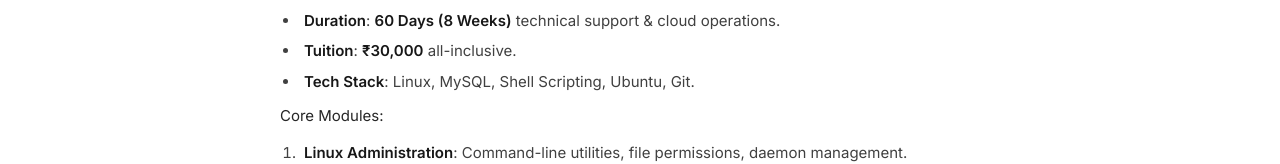
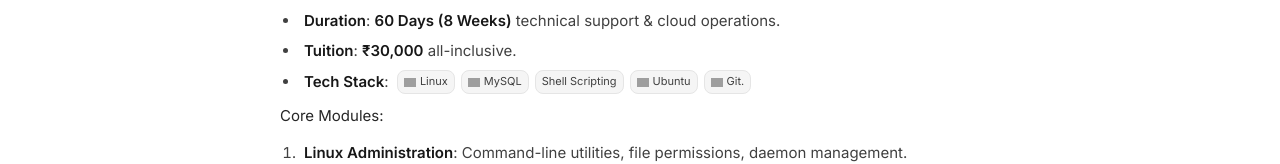
Before and after one commit to jarvisaiacademy/jarvisaiacademy, a Next.js app: page /courses/app-support in a window 1280 px wide. Shown: the part 520-684 px from the top of the page. Built offline with nearby package versions, Linux system fonts and the light colour scheme; no server answers; grey boxes are pictures that could not be loaded.

Commit message:
feat: ansbook chat response template, variable injection, tech stack icons in chat

```diff
--- a/src/components/admin/admin-course-detail.tsx
+++ b/src/components/admin/admin-course-detail.tsx
@@ -448,6 +448,19 @@ export function AdminCourseDetail({ courseId, shell }: AdminCourseDetailProps) {
                   AI Chat Inquiry Prompt
                 </span>
               </div>
+
+              {/* 17. Ansbook / Chat Response Template */}
+              <div className="flex flex-col min-w-0 col-span-1 sm:col-span-2 lg:col-span-4 mt-2">
+                <hr className="border-neutral-200 dark:border-white/10 mb-4" />
+                <span className="text-xs font-bold uppercase tracking-wider text-neutral-500 dark:text-neutral-400 mb-2">Chat Response Template (Ansbook)</span>
+                {course.chatResponse ? (
+                  <pre className="text-xs text-neutral-800 dark:text-neutral-200 whitespace-pre-wrap leading-relaxed font-mono bg-neutral-50 dark:bg-white/5 rounded-xl p-4 border border-neutral-200 dark:border-white/10">
+                    {course.chatResponse}
+                  </pre>
+                ) : (
+                  <span className="text-sm text-neutral-400 italic">No custom chat response set. The default dynamic template will be used.</span>
+                )}
+              </div>
             </div>
           </div>
 
--- a/src/components/admin/course-editor-page.tsx
+++ b/src/components/admin/course-editor-page.tsx
@@ -178,6 +178,7 @@ function CourseForm({ course, shell }: { course: CourseItem | null; shell: Admin
       ? (course.topics || []).join("\n")
       : "Module 1: Architecture\nModule 2: Real-time APIs\nModule 3: Cloud Deployment"
   );
+  const [formChatResponse, setFormChatResponse] = useState(() => course?.chatResponse || "");
 
   const actionPrompt =
     course?.actionPrompt || (course ? `Tell me about the ${course.title} course` : "");
@@ -247,6 +248,7 @@ function CourseForm({ course, shell }: { course: CourseItem | null; shell: Admin
           topics: topicsArr,
           actionPrompt:
             actionPrompt.trim() || `Tell me about the ${formTitle.trim()} course`,
+          chatResponse: formChatResponse.trim(),
           status: formStatus,
           teacherIds: formTeacherIds,
         });
@@ -269,6 +271,7 @@ function CourseForm({ course, shell }: { course: CourseItem | null; shell: Admin
           topics: topicsArr,
           actionPrompt:
             actionPrompt.trim() || `Tell me about the ${formTitle.trim()} course`,
+          chatResponse: formChatResponse.trim(),
           status: "active",
           teacherIds: formTeacherIds,
         });
@@ -599,6 +602,31 @@ function CourseForm({ course, shell }: { course: CourseItem | null; shell: Admin
                     className="w-full px-3.5 py-2.5 rounded-xl text-xs bg-neutral-100 dark:bg-white/5 border border-neutral-200 dark:border-white/10 text-neutral-900 dark:text-white placeholder:text-neutral-400 focus:outline-hidden focus:ring-1 focus:ring-emerald-500 font-mono text-[11px] resize-y"
                   />
                 </div>
+
+                {/* 15. Chat Response Template (spans all 4 columns) */}
+                <div className="flex flex-col gap-1.5 col-span-1 sm:col-span-2 lg:col-span-4">
+                  <label className="text-xs font-semibold text-neutral-700 dark:text-neutral-300">
+                    Chat Response Template{" "}
+                    <span className="text-neutral-400 font-normal">(optional)</span>
+                  </label>
+                  <textarea
+                    rows={8}
+                    value={formChatResponse}
+                    onChange={(e) => setFormChatResponse(e.target.value)}
+                    placeholder={`### 🎓 **{title}**\n\n* **Track**: {categoryLabel}\n* **Duration**: **{duration}**\n* **Tuition Fee**: **{fee}**\n* **Overview**: {description}\n\nWould you like to enroll?`}
+                    className="w-full px-3.5 py-2.5 rounded-xl text-xs bg-neutral-100 dark:bg-white/5 border border-neutral-200 dark:border-white/10 text-neutral-900 dark:text-white placeholder:text-neutral-400 focus:outline-hidden focus:ring-1 focus:ring-emerald-500 font-mono text-[11px] resize-y"
+                  />
+                  <span className="text-[10px] text-neutral-400">
+                    Available variables:{" "}
+                    <code className="font-mono">{"{title}"}</code>{" "}
+                    <code className="font-mono">{"{duration}"}</code>{" "}
+                    <code className="font-mono">{"{fee}"}</code>{" "}
+                    <code className="font-mono">{"{description}"}</code>{" "}
+                    <code className="font-mono">{"{categoryLabel}"}</code>{" "}
+                    <code className="font-mono">{"{techStack}"}</code>{" "}
+                    <code className="font-mono">{"{topics}"}</code>
+                  </span>
+                </div>
               </div>
             </div>
 
--- a/src/components/chat/chat-canvas.tsx
+++ b/src/components/chat/chat-canvas.tsx
@@ -401,6 +401,27 @@ export function ChatCanvas({
       if (academyKnowledge[matchedCourse.id]) {
         return academyKnowledge[matchedCourse.id];
       }
+
+      // Check custom chatResponse template first (editable by admin)
+      if (matchedCourse.chatResponse && matchedCourse.chatResponse.trim()) {
+        const resolved = matchedCourse.chatResponse
+          .replace(/{title}/g, matchedCourse.title)
+          .replace(/{duration}/g, matchedCourse.duration)
+          .replace(/{fee}/g, matchedCourse.fee)
+          .replace(/{description}/g, matchedCourse.description)
+          .replace(/{categoryLabel}/g, matchedCourse.categoryLabel || matchedCourse.category)
+          .replace(/{techStack}/g, matchedCourse.techStack?.join(", ") || "")
+          .replace(/{topics}/g, matchedCourse.topics?.map((t: string) => `* ${t}`).join("\n") || "");
+        return {
+          text: resolved,
+          suggestions: [
+            `I want to enroll in ${matchedCourse.title}`,
+            "What is the fee structure & payment options?",
+            "Tell me about the Super10 Elite Batch with 100% placement assurance",
+          ],
+        };
+      }
+
       return {
         text: `### 🎓 **${matchedCourse.title}**\n\n` +
           `* **Track**: ${matchedCourse.categoryLabel || matchedCourse.category}\n` +
--- a/src/components/chat/markdown-renderer.tsx
+++ b/src/components/chat/markdown-renderer.tsx
@@ -4,6 +4,7 @@ import React, { useState } from "react";
 import ReactMarkdown from "react-markdown";
 import remarkGfm from "remark-gfm";
 import { Copy, Check, ExternalLink } from "lucide-react";
+import { DevIcon, iconKeyFor } from "@/components/ui/dev-icon";
 
 interface MarkdownRendererProps {
   content: string;
@@ -14,6 +15,21 @@ interface MarkdownRendererProps {
 /** Prefix for in-message links that send a prompt instead of navigating.
  *  Relative, so react-markdown's url transform leaves it intact. */
 const ASK_PREFIX = "#ask:";
+
+/**
+ * Recursively extract the plain-text content from a React child tree so the li
+ * renderer can detect "**Tech Stack**: …" items regardless of how ReactMarkdown
+ * wraps the strong/text nodes.
+ */
+function childrenToText(node: React.ReactNode): string {
+  if (typeof node === "string" || typeof node === "number") return String(node);
+  if (Array.isArray(node)) return node.map(childrenToText).join("");
+  if (React.isValidElement(node)) {
+    const el = node as React.ReactElement<{ children?: React.ReactNode }>;
+    return childrenToText(el.props.children);
+  }
+  return "";
+}
 
 export function MarkdownRenderer({ content, onPromptClick }: MarkdownRendererProps) {
   return (
@@ -43,7 +59,35 @@ export function MarkdownRenderer({ content, onPromptClick }: MarkdownRendererPro
               {children}
             </ol>
           ),
-          li: ({ children }) => <li className="leading-relaxed pl-1">{children}</li>,
+          li: ({ children }) => {
+            const text = childrenToText(children);
+            // Detect "Tech Stack: item1, item2" list items and render icon chips
+            const techMatch = /^\s*Tech Stack\s*:\s*(.+)$/i.exec(text);
+            if (techMatch) {
+              const techs = techMatch[1].split(",").map((t) => t.trim()).filter(Boolean);
+              return (
+                <li className="leading-relaxed pl-1">
+                  <span className="font-semibold text-neutral-900 dark:text-white">Tech Stack</span>
+                  <span className="text-neutral-700 dark:text-neutral-300">: </span>
+                  <span className="inline-flex flex-wrap items-center gap-1.5 ml-1">
+                    {techs.map((tech) => {
+                      const key = iconKeyFor(tech);
+                      return (
+                        <span
+                          key={tech}
+                          className="inline-flex items-center gap-1 px-1.5 py-0.5 rounded-md text-[11px] bg-neutral-100 dark:bg-white/10 text-neutral-700 dark:text-neutral-300 border border-neutral-200 dark:border-white/10"
+                        >
+                          {key && <DevIcon name={key} size={12} />}
+                          <span>{tech}</span>
+                        </span>
+                      );
+                    })}
+                  </span>
+                </li>
+              );
+            }
+            return <li className="leading-relaxed pl-1">{children}</li>;
+          },
           strong: ({ children }) => <strong className="font-semibold text-neutral-900 dark:text-white">{children}</strong>,
           em: ({ children }) => <em className="italic text-neutral-800 dark:text-neutral-200">{children}</em>,
           blockquote: ({ children }) => (
--- a/src/data/courses.ts
+++ b/src/data/courses.ts
@@ -20,6 +20,10 @@ export interface CourseItem {
   techIcons: string[];
   topics: string[];
   actionPrompt: string;
+  /** Admin-editable Markdown template for the chat bot reply. Supports {title}, {duration},
+   *  {fee}, {description}, {categoryLabel}, {techStack}, {topics} interpolation. When absent,
+   *  the chat falls back to the auto-generated template. */
+  chatResponse?: string;
   // Absent means active, so the twelve seeded entries and any doc already in Firestore
   // need no migration — a course only carries this once an admin has retired it.
   status?: CourseStatus;
--- a/src/providers/courses-provider.tsx
+++ b/src/providers/courses-provider.tsx
@@ -190,6 +190,7 @@ export function CoursesProvider({ children }: { children: ReactNode }) {
       techIcons: course.techIcons || [],
       topics: course.topics || [],
       actionPrompt: course.actionPrompt || `Tell me about the ${course.title} course`,
+      chatResponse: course.chatResponse || "",
       status: course.status ?? "active",
       teacherIds: course.teacherIds ?? [],
       createdBy: course.createdBy || author,
--- a/src/services/courses-service.ts
+++ b/src/services/courses-service.ts
@@ -135,6 +135,7 @@ export async function createCourseInFirestore(
     techIcons: course.techIcons || [],
     topics: course.topics || [],
     actionPrompt: course.actionPrompt || `Tell me about the ${course.title} course`,
+    chatResponse: course.chatResponse || "",
     status: course.status ?? "active",
     teacherIds: course.teacherIds ?? [],
     createdBy: course.createdBy || author,
```
